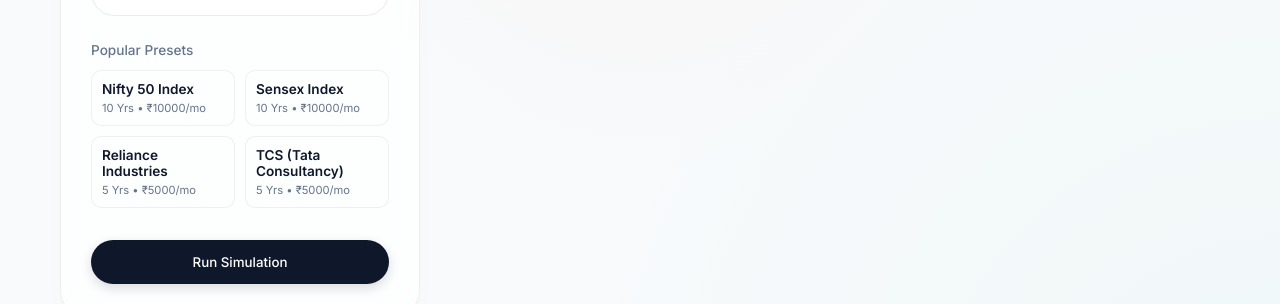
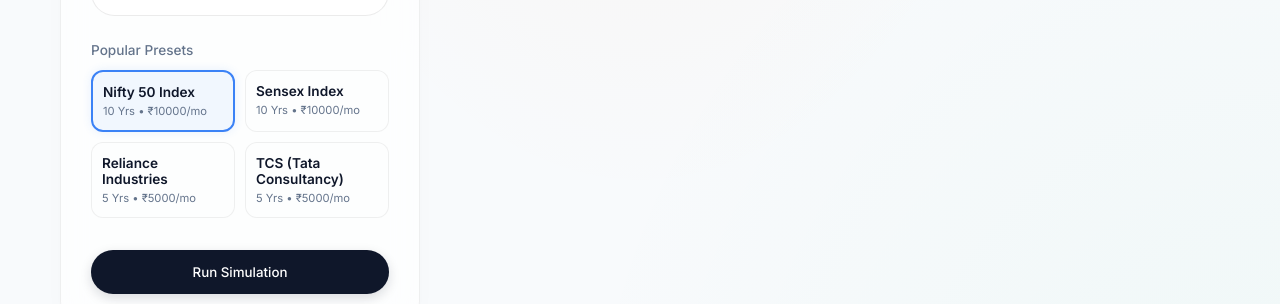
Before and after one commit to albinpshaji/Stockmarket, a React (Vite) app in the folder frontend/: page / in a window 1280 px wide. Shown: the part 841-1145 px from the top of the page. Built offline with nearby package versions, Linux system fonts and the light colour scheme; no server answers.

Commit message:
highlight active preset selection and display strategy details metadata

```diff
--- a/frontend/src/App.jsx
+++ b/frontend/src/App.jsx
@@ -233,7 +233,11 @@
               setEndDate={setEndDate}
             />
 
-            <PresetStrategies onSelectPreset={handleSelectPreset} />
+            <PresetStrategies
+              currentTicker={ticker}
+              currentAmount={amount}
+              onSelectPreset={handleSelectPreset}
+            />
 
             <button
               className="btn-primary"
@@ -351,6 +355,29 @@
                         </button>
                       </div>
                     </div>
+                    <div style={{
+                      display: 'flex',
+                      gap: '16px',
+                      flexWrap: 'wrap',
+                      background: 'rgba(59, 130, 246, 0.04)',
+                      border: '1px solid rgba(59, 130, 246, 0.08)',
+                      borderRadius: '12px',
+                      padding: '12px 18px',
+                      fontSize: '0.85rem',
+                      color: 'var(--text-secondary)'
+                    }}>
+                      <div>
+                        <strong>Strategy:</strong> <span style={{ color: '#0f172a', fontWeight: 600 }}>Normal SIP (Monthly)</span>
+                      </div>
+                      <div style={{ color: 'rgba(0,0,0,0.1)' }}>|</div>
+                      <div>
+                        <strong>Frequency:</strong> <span style={{ color: '#0f172a', fontWeight: 600 }}>1st Trading Day of Month</span>
+                      </div>
+                      <div style={{ color: 'rgba(0,0,0,0.1)' }}>|</div>
+                      <div>
+                        <strong>Installment Amount:</strong> <span style={{ color: '#0f172a', fontWeight: 600 }}>₹{new Intl.NumberFormat('en-IN').format(amount)}</span>
+                      </div>
+                    </div>
                     <PerformanceChart data={result.timeseries} />
                   </div>
 
--- a/frontend/src/components/Controls/PresetStrategies.jsx
+++ b/frontend/src/components/Controls/PresetStrategies.jsx
@@ -1,6 +1,6 @@
 import React from 'react';
 
-const PresetStrategies = ({ onSelectPreset }) => {
+const PresetStrategies = ({ currentTicker, currentAmount, onSelectPreset }) => {
   const presets = [
     {
       label: 'Nifty 50 Index',
@@ -35,7 +35,6 @@
   const handleSelect = (preset) => {
     const today = new Date();
     const end = today.toISOString().split('T')[0];
-
     const startYear = today.getFullYear() - preset.yearsAgo;
     const start = new Date(startYear, today.getMonth(), today.getDate())
       .toISOString()
@@ -47,6 +46,13 @@
       startDate: start,
       endDate: end
     });
+  };
+
+  const isPresetActive = (preset) => {
+    // Strip suffixes to allow broad match (e.g. RELIANCE vs RELIANCE.NS)
+    const cleanCurrent = currentTicker ? currentTicker.replace('.NS', '').trim().toUpperCase() : '';
+    const cleanPreset = preset.ticker.replace('.NS', '').trim().toUpperCase();
+    return cleanCurrent === cleanPreset && currentAmount === preset.amount;
   };
 
   return (
@@ -65,30 +71,37 @@
         gridTemplateColumns: 'repeat(auto-fit, minmax(130px, 1fr))',
         gap: '10px'
       }}>
-        {presets.map((preset) => (
+        {presets.map((preset) => {
+          const active = isPresetActive(preset);
+          return (
             <button
               key={preset.label}
               onClick={() => handleSelect(preset)}
               style={{
-              padding: '10px',
-              background: 'rgba(255, 255, 255, 0.03)',
-              border: '1px solid var(--border-color)',
-              borderRadius: '10px',
+                padding: '12px 10px',
+                background: active ? 'rgba(59, 130, 246, 0.06)' : 'rgba(255, 255, 255, 0.03)',
+                border: active ? '2px solid var(--color-primary)' : '1px solid var(--border-color)',
+                borderRadius: '12px',
                 color: 'var(--text-primary)',
                 cursor: 'pointer',
                 textAlign: 'left',
                 transition: 'all 0.2s ease',
                 display: 'flex',
                 flexDirection: 'column',
-              gap: '4px'
+                gap: '4px',
+                boxShadow: active ? '0 0 10px rgba(59, 130, 246, 0.12)' : 'none'
               }}
               onMouseEnter={(e) => {
+                if (!active) {
                   e.currentTarget.style.borderColor = 'var(--color-primary)';
                   e.currentTarget.style.background = 'rgba(59, 130, 246, 0.05)';
+                }
               }}
               onMouseLeave={(e) => {
+                if (!active) {
                   e.currentTarget.style.borderColor = 'var(--border-color)';
                   e.currentTarget.style.background = 'rgba(255, 255, 255, 0.03)';
+                }
               }}
             >
               <span style={{ fontSize: '0.85rem', fontWeight: 600 }}>{preset.label}</span>
@@ -96,7 +109,8 @@
                 {preset.yearsAgo} Yrs • ₹{preset.amount}/mo
               </span>
             </button>
-        ))}
+          );
+        })}
       </div>
     </div>
   );
```
Lines whose indentation alone changed are shown as unchanged.
